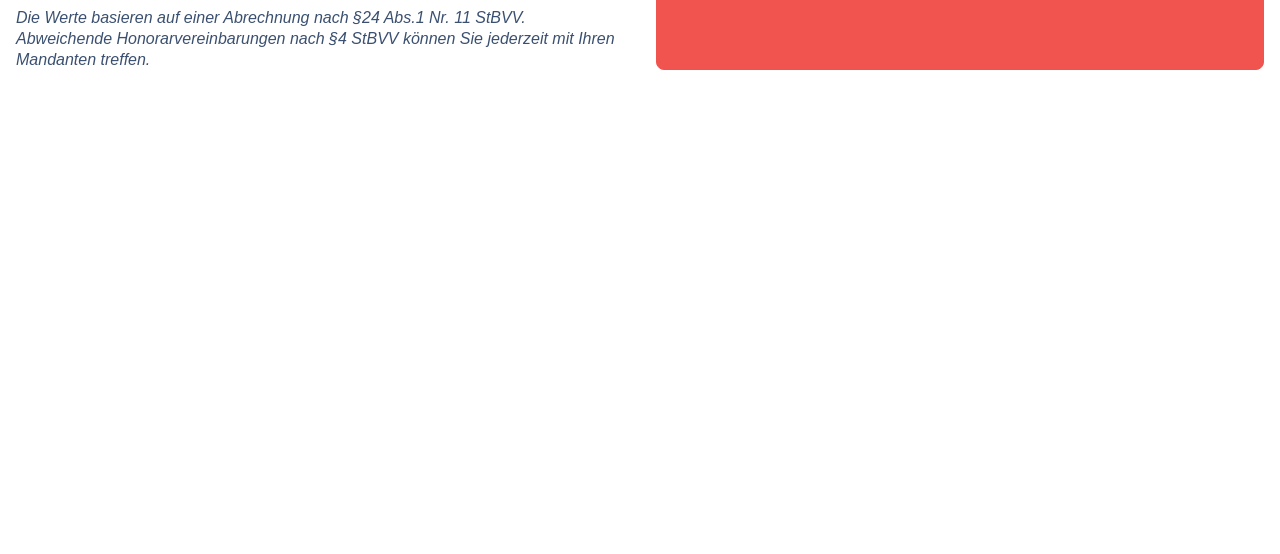
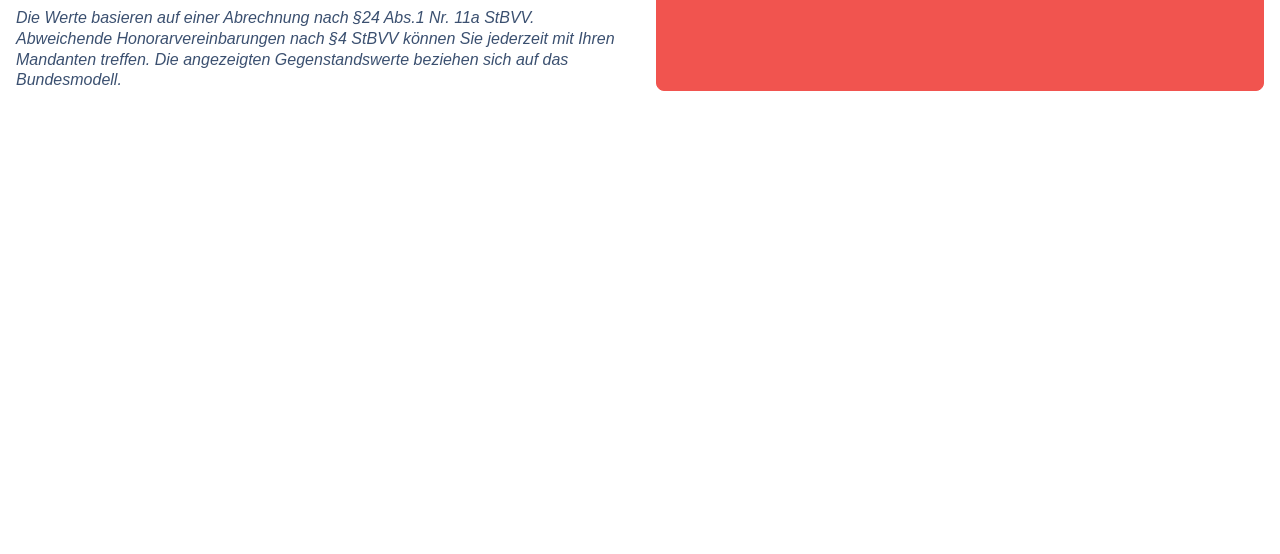
Before and after one commit to fastdocs/property-tax-fee-calculator, a website: page src/index.html in a window 1280 px wide. Shown: the part 246-800 px from the top of the page. Drawn offline with Linux system fonts and the light colour scheme; files whose address does not match are found by name.

Commit message:
Update index.html

```diff
--- a/src/index.html
+++ b/src/index.html
@@ -28,8 +28,8 @@
       </button>
 
       <small>
-        Die Werte basieren auf einer Abrechnung nach §24 Abs.1 Nr. 11 StBVV. Abweichende Honorarvereinbarungen nach
-        §4 StBVV können Sie jederzeit mit Ihren Mandanten treffen.
+        Die Werte basieren auf einer Abrechnung nach §24 Abs.1 Nr. 11a StBVV. Abweichende Honorarvereinbarungen nach
+        §4 StBVV können Sie jederzeit mit Ihren Mandanten treffen. Die angezeigten Gegenstandswerte beziehen sich auf das Bundesmodell.
       </small>
     </form>
 
```
